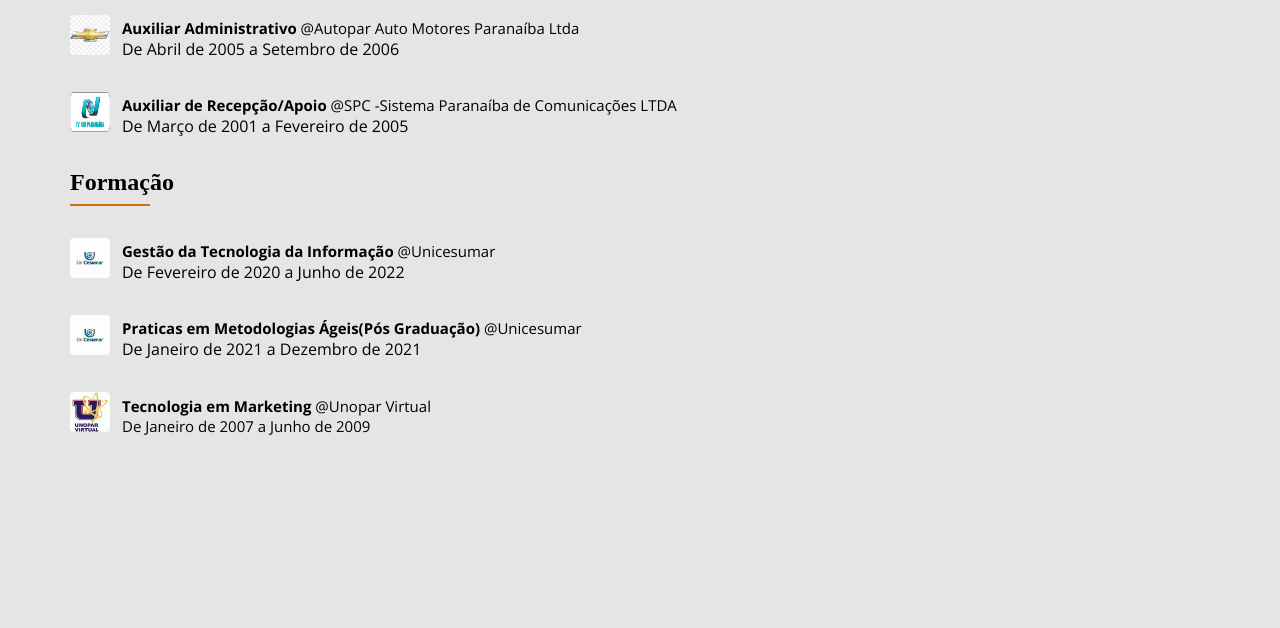
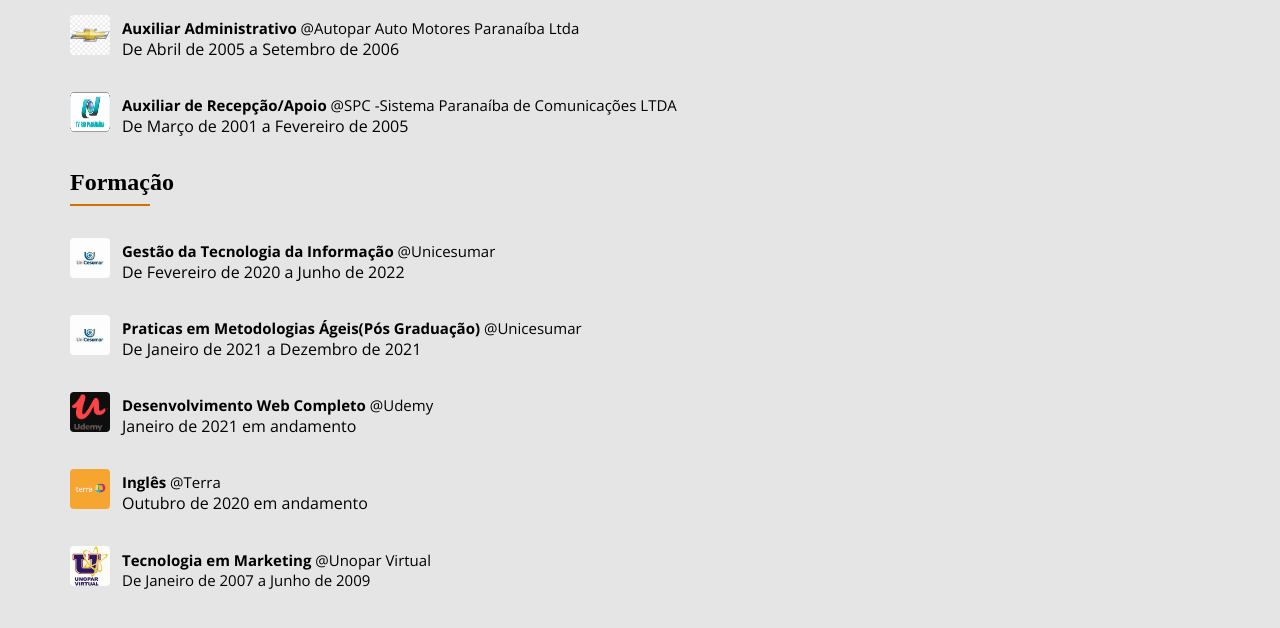
Before and after one commit to VanessaOrmonde/Curriculum-Vitae, a plain HTML site: page index.html in a window 1280 px wide. Shown: the part 436-1064 px from the top of the page. Before the commit the page ends 928 px from the top, so only its background shows below. Drawn offline with nearby package versions, Linux system fonts and the light colour scheme.

Commit message:
Adicionando formação

```diff
--- a/index.html
+++ b/index.html
@@ -4,7 +4,7 @@
     <meta charset="UTF-8" />
     <meta name="viewport" content="width=device-width, initial-scale=1.0" />
     <meta http-equiv="X-UA-Compatible" content="ie=edge" />
-    <title>Curriculun Vitae</title>
+    <title>Curriculum Vitae</title>
     <link rel="stylesheet" href="style.css" />
     <link rel="preconnect" href="https://fonts.gstatic.com" />
     <link
@@ -88,6 +88,26 @@
         </li>
 
         <li>
+            <img
+                src="imagens/udemy.jpg"
+                />
+           <div class="conteudo">
+           <h3><b>Desenvolvimento Web Completo</b> @Udemy</h3>
+           <p class="periodo t60">Janeiro de 2021 em andamento</p>
+           </div>
+       </li>
+
+       <li>
+             <img
+            src="imagens/Terra.png"
+            />
+            <div class="conteudo">
+            <h3><b>Inglês</b> @Terra</h3>
+            <p class="periodo t60">Outubro de 2020 em andamento</p>
+            </div>
+        </li>
+
+        <li>
              <img src="imagens/unopar.jfif" alt="">
             <div class="conteudo">
             <h3><b>Tecnologia em Marketing</b> @Unopar Virtual<h3>
```
Also changed, not shown: imagens/Terra.png (added), imagens/udemy.jpg (added).
